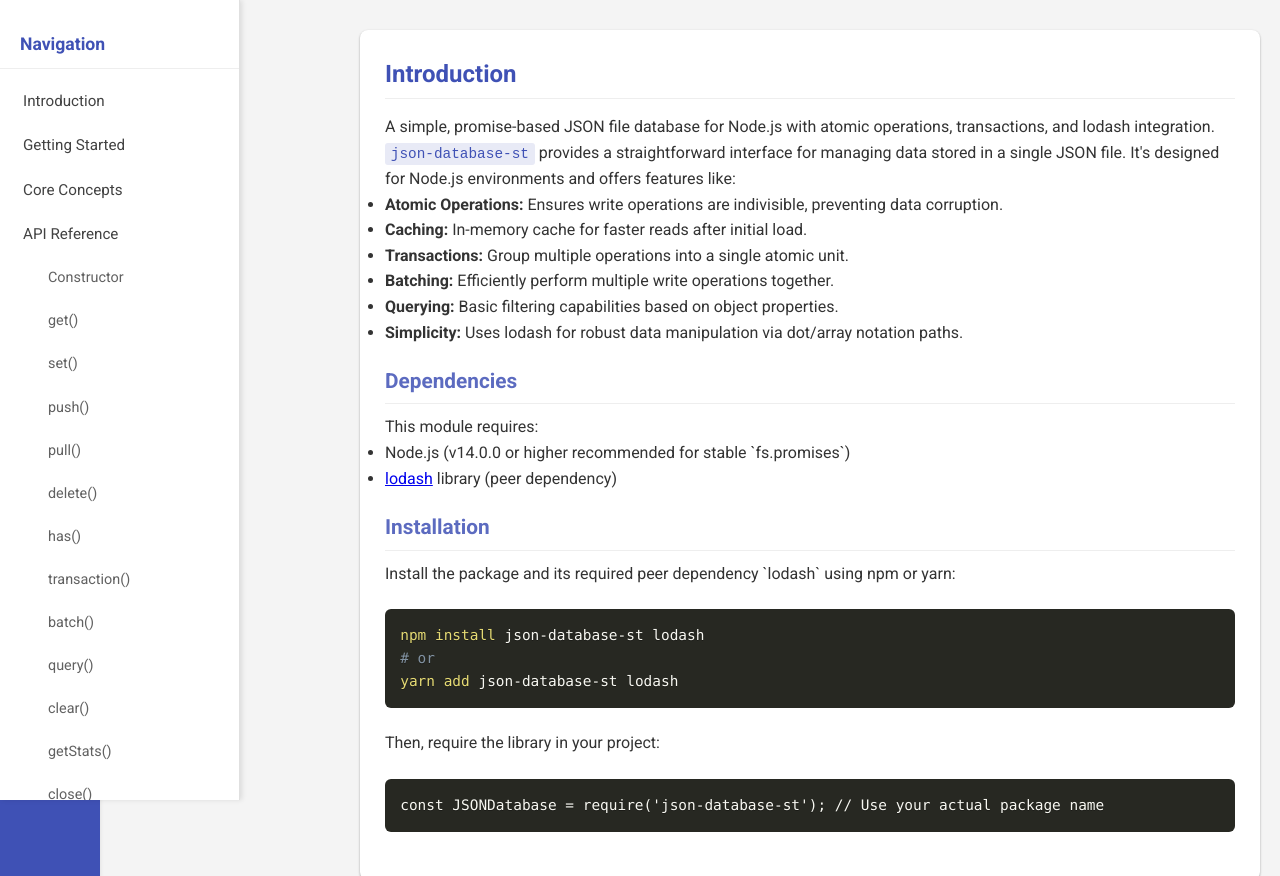
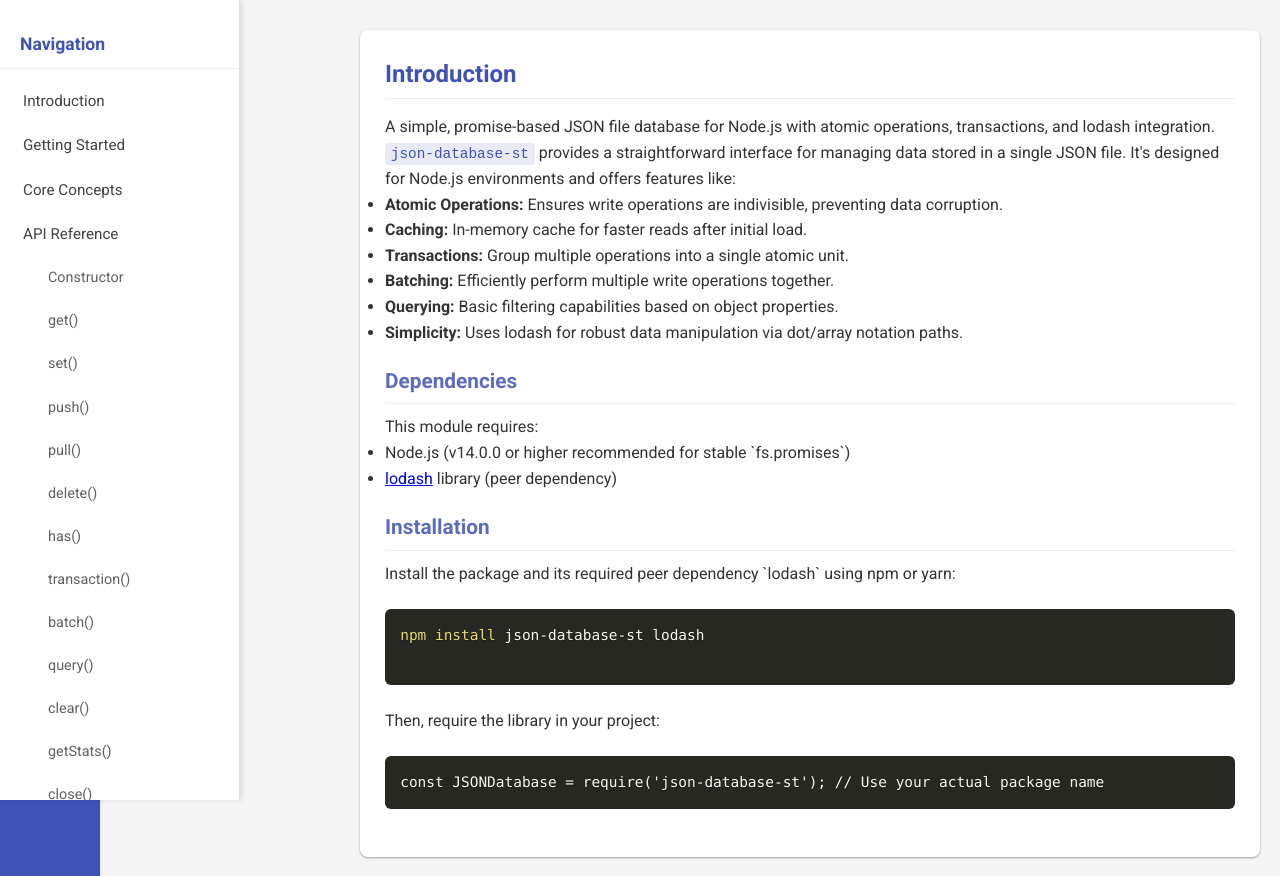
Before and after one commit to sethunthunder111/json-database-st, a plain HTML site: page docs/index.html in a window 1280 px wide. Shown: the top 876 px of the page. Drawn offline with nearby package versions, Linux system fonts and the light colour scheme.

Commit message:
Update index.html

```diff
--- a/docs/index.html
+++ b/docs/index.html
@@ -159,8 +159,7 @@
                     <h3>Installation</h3>
                     <p>Install the package and its required peer dependency `lodash` using npm or yarn:</p>
                     <pre><code class="language-bash">npm install json-database-st lodash
-# or
-yarn add json-database-st lodash</code></pre>
+ </code></pre>
                     <p>Then, require the library in your project:</p>
                     <pre><code class="language-javascript">const JSONDatabase = require('json-database-st'); // Use your actual package name</code></pre>
                 </section>
```
